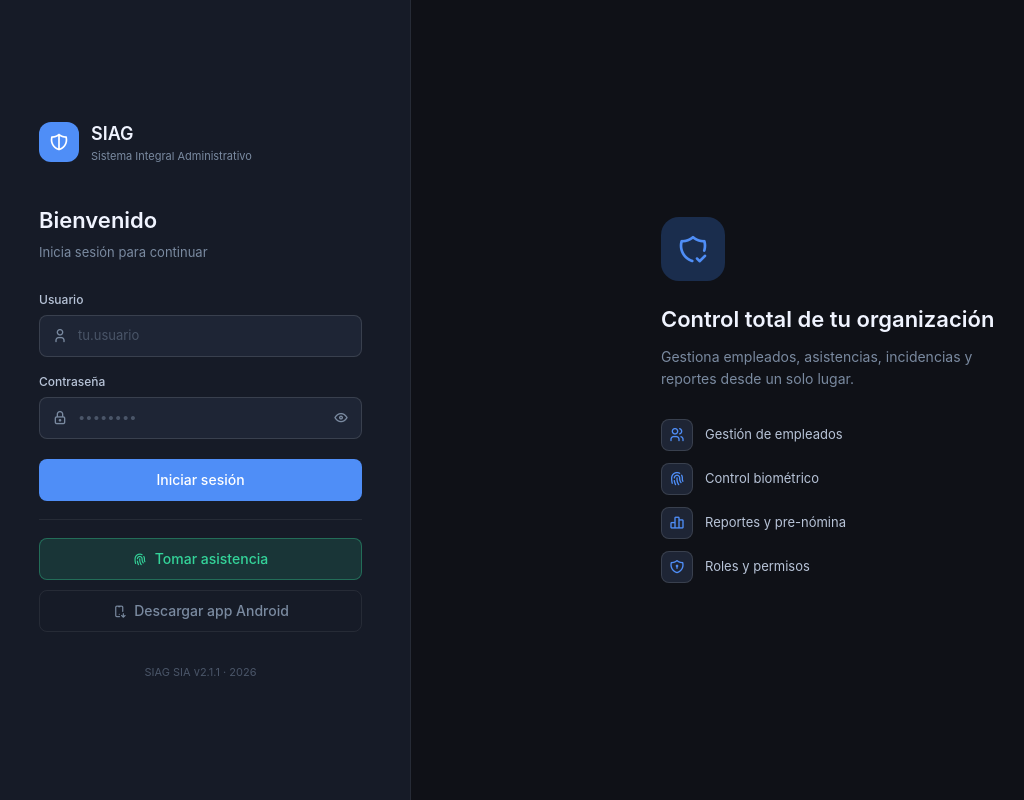
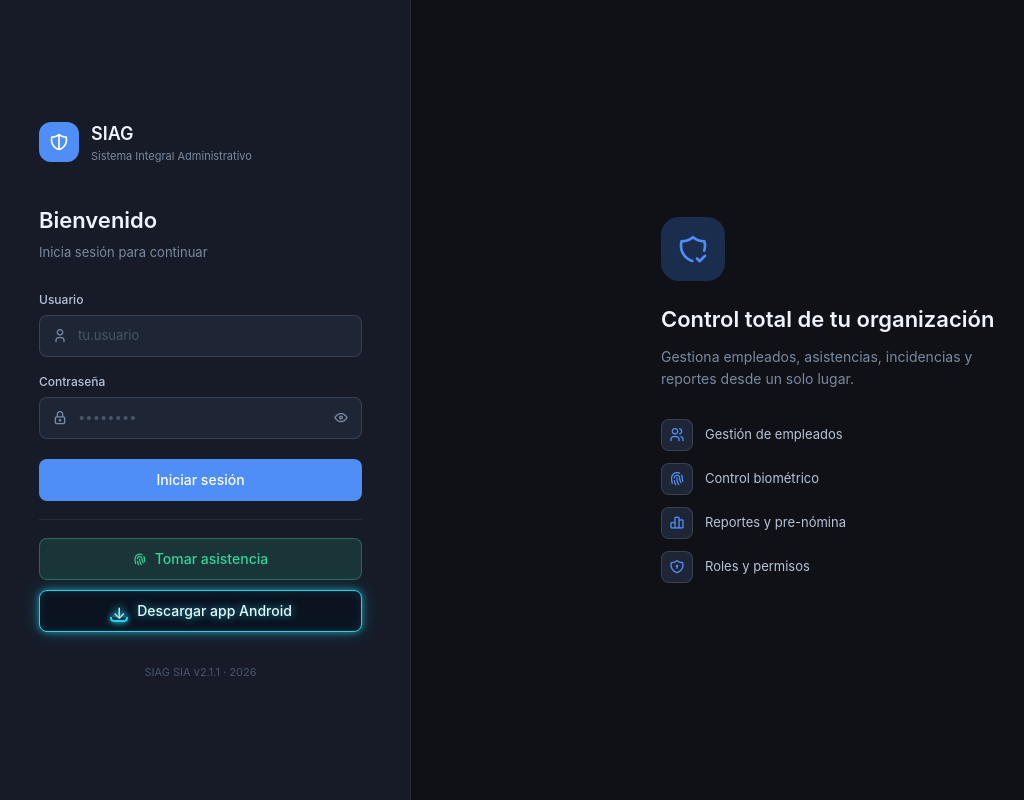
Before and after one commit to ErkMadrigal/SIAG, a Vue app: page /login in a window 1280 px wide. Shown: the whole page, without its empty margins (9-1033 px from the left). Built offline with nearby package versions, Linux system fonts and the light colour scheme; no server answers.

Commit message:
Login: botón neón de descarga animado

```diff
--- a/src/views/LoginView.vue
+++ b/src/views/LoginView.vue
@@ -64,7 +64,14 @@
 
         <div class="login-alt">
           <router-link to="/asistencia" class="btn-asist"><i class="ti ti-fingerprint"></i> Tomar asistencia</router-link>
-          <a :href="apkUrl" :download="apkUrl.split('/').pop()" class="btn-apk"><i class="ti ti-device-mobile-down"></i> Descargar app Android</a>
+          <a :href="apkUrl" :download="apkUrl.split('/').pop()" class="btn-apk" :class="{ bajando }" @click="iniciarDescarga">
+            <span class="apk-fill"></span>
+            <span class="apk-ico">
+              <i class="ti ti-arrow-down apk-arrow"></i>
+              <span class="apk-tray"></span>
+            </span>
+            <span class="apk-txt">{{ bajando ? 'Descargando…' : 'Descargar app Android' }}</span>
+          </a>
         </div>
       </div>
 
@@ -103,6 +110,14 @@ import { API_BASE } from '@/services/api.js'
 const apkUrl = ref(import.meta.env.BASE_URL + 'descarga/kiosko_SIAG.apk')
 axios.get(API_BASE + '/app/version').then(r => { if (r.data?.data?.apk_url) apkUrl.value = r.data.data.apk_url }).catch(() => {})
 import { sesionExpirada, resetSesionExpirada } from '@/composables/useInactividad.js'
+
+// Animación de "descargando" al tocar el botón (la descarga real la hace el navegador)
+const bajando = ref(false)
+function iniciarDescarga() {
+  if (bajando.value) return
+  bajando.value = true
+  setTimeout(() => { bajando.value = false }, 3200)
+}
 
 onMounted(() => {
   sesionExpirada.value = false
@@ -348,6 +363,48 @@ async function handleLogin() {
 .login-alt { display: flex; flex-direction: column; gap: 10px; margin-top: 18px; padding-top: 18px; border-top: 1px solid var(--bdr, #263046); }
 .btn-asist, .btn-apk { height: 42px; border-radius: 8px; display: flex; align-items: center; justify-content: center; gap: 8px; font-size: 14px; font-weight: 500; text-decoration: none; }
 .btn-asist { background: rgba(52,211,153,.14); color: #34d399; border: 1px solid rgba(52,211,153,.35); }
-.btn-apk { background: transparent; color: var(--tx2, #9aa4b2); border: 1px solid var(--bdr, #263046); }
-.btn-asist:hover { background: rgba(52,211,153,.22); } .btn-apk:hover { color: #fff; }
+.btn-asist:hover { background: rgba(52,211,153,.22); }
+
+/* Botón de descarga neón */
+.btn-apk {
+  position: relative; overflow: hidden; isolation: isolate;
+  color: #e6fbff; background: #0b1220;
+  border: 1px solid #22d3ee;
+  box-shadow: 0 0 6px rgba(34,211,238,.55), 0 0 18px rgba(34,211,238,.35), inset 0 0 12px rgba(34,211,238,.15);
+  text-shadow: 0 0 8px rgba(34,211,238,.8);
+  animation: apkGlow 2.4s ease-in-out infinite;
+  transition: transform .15s;
+}
+.btn-apk:hover { transform: translateY(-1px); box-shadow: 0 0 10px #22d3ee, 0 0 28px rgba(34,211,238,.55), inset 0 0 16px rgba(34,211,238,.25); }
+.btn-apk:active { transform: scale(.98); }
+/* brillo que barre el botón */
+.btn-apk::before {
+  content: ''; position: absolute; top: 0; bottom: 0; width: 40%; left: -60%; z-index: -1;
+  background: linear-gradient(100deg, transparent, rgba(167,139,250,.45), rgba(34,211,238,.5), transparent);
+  transform: skewX(-20deg);
+  animation: apkSweep 3s ease-in-out infinite;
+}
+.apk-fill { position: absolute; inset: 0; z-index: -1; width: 0; background: linear-gradient(90deg, rgba(34,211,238,.35), rgba(167,139,250,.55)); }
+.btn-apk.bajando .apk-fill { animation: apkFill 3.1s cubic-bezier(.3,.1,.3,1) forwards; }
+.btn-apk.bajando { animation: none; box-shadow: 0 0 10px #a78bfa, 0 0 26px rgba(167,139,250,.55), inset 0 0 14px rgba(167,139,250,.25); border-color: #a78bfa; }
+
+/* icono: flecha cayendo hacia la bandeja */
+.apk-ico { position: relative; width: 20px; height: 22px; display: inline-flex; align-items: flex-start; justify-content: center; }
+.apk-arrow { font-size: 17px; animation: apkDrop 1.3s ease-in infinite; filter: drop-shadow(0 0 4px #22d3ee); }
+.apk-tray { position: absolute; left: 1px; right: 1px; bottom: 0; height: 5px; border: 2px solid #22d3ee; border-top: none; border-radius: 0 0 4px 4px; box-shadow: 0 0 6px #22d3ee; }
+.btn-apk.bajando .apk-arrow { animation-duration: .6s; }
+
+@keyframes apkDrop {
+  0%   { transform: translateY(-9px); opacity: 0; }
+  35%  { opacity: 1; }
+  80%  { transform: translateY(5px); opacity: 1; }
+  100% { transform: translateY(8px); opacity: 0; }
+}
+@keyframes apkGlow {
+  0%,100% { box-shadow: 0 0 6px rgba(34,211,238,.55), 0 0 16px rgba(34,211,238,.3), inset 0 0 10px rgba(34,211,238,.12); }
+  50%     { box-shadow: 0 0 10px rgba(34,211,238,.9), 0 0 30px rgba(34,211,238,.55), inset 0 0 16px rgba(34,211,238,.25); }
+}
+@keyframes apkSweep { 0% { left: -60%; } 55%,100% { left: 130%; } }
+@keyframes apkFill  { to { width: 100%; } }
+@media (prefers-reduced-motion: reduce) { .btn-apk, .btn-apk::before, .apk-arrow { animation: none; } }
 </style>
```
Also changed, not shown: 1 other file (tests, documents, lock files or other folders).
